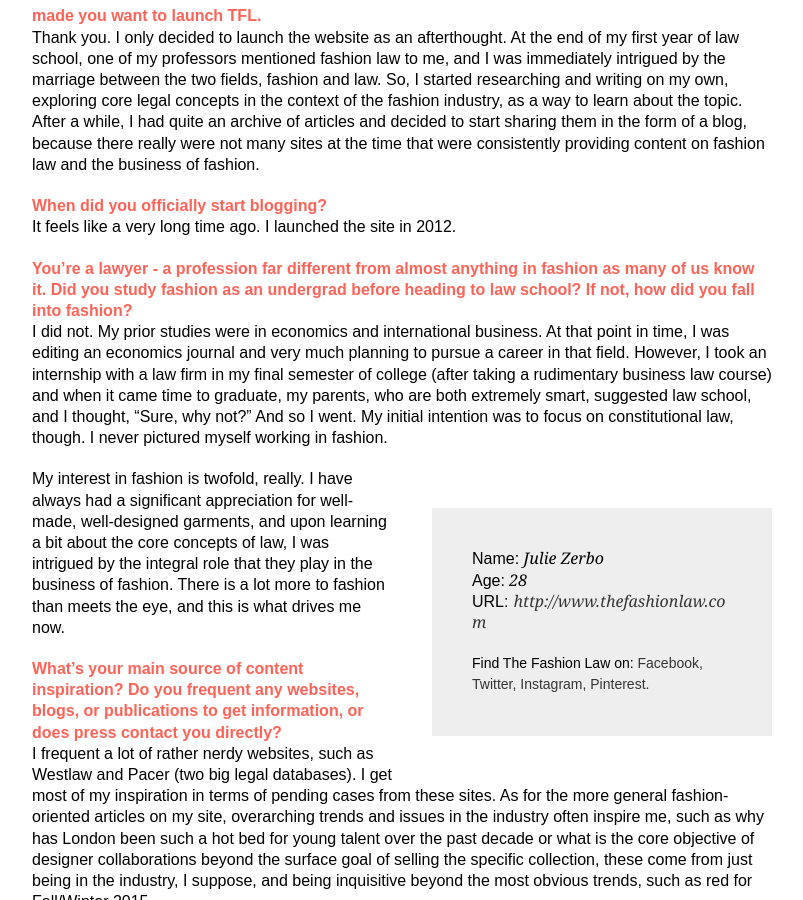
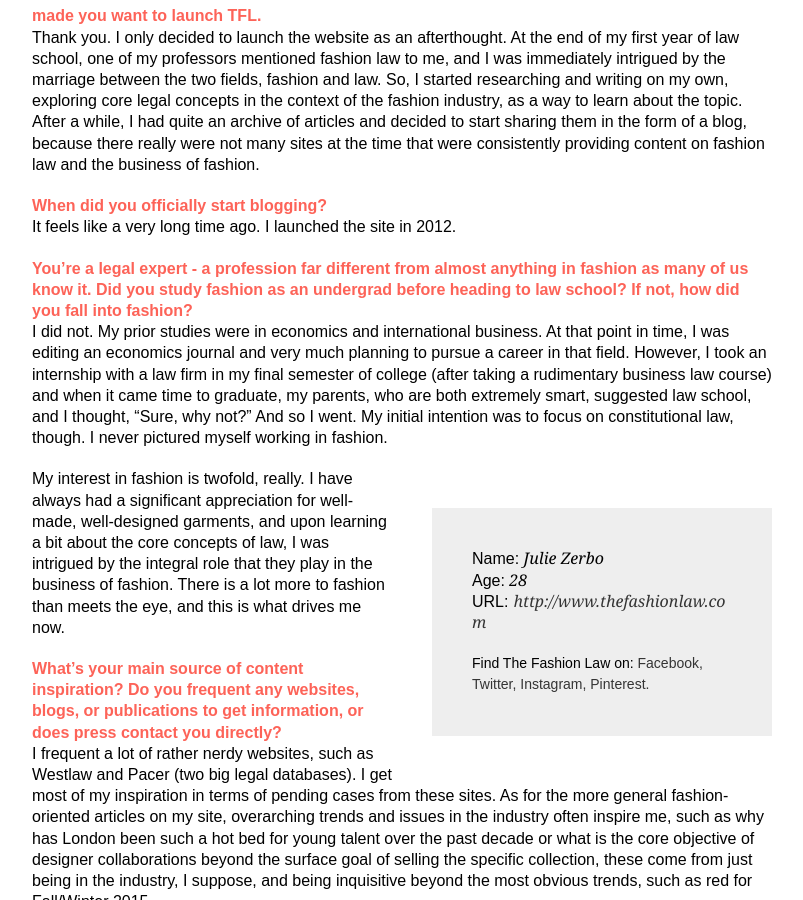
Before and after one commit to carolineorlando/blogspotter, a Jekyll site: the page built from _posts/2015-03-26-the-fashion-law.markdown, in a window 1280 px wide and 900 px high, scrolled down 586 px. Shown: the whole window, without its empty margins (238-1041 px from the left). Built offline with Jekyll 4.4.1, drawn with Linux system fonts in a browser that asks for light colours; some web fonts are replaced.

Commit message:
Copy change request

```diff
--- a/_posts/2015-03-26-the-fashion-law.markdown
+++ b/_posts/2015-03-26-the-fashion-law.markdown
@@ -29,7 +29,7 @@ _If you're curious about what's happening in the legal world of fashion, **The F
 
 **When did you officially start blogging?** It feels like a very long time ago. I launched the site in 2012.
 
-**You're a lawyer - a profession far different from almost anything in fashion as many of us know it. Did you study fashion as an undergrad before heading to law school? If not, how did you fall into fashion?** I did not. My prior studies were in economics and international business. At that point in time, I was editing an economics journal and very much planning to pursue a career in that field. However, I took an internship with a law firm in my final semester of college (after taking a rudimentary business law course) and when it came time to graduate, my parents, who are both extremely smart, suggested law school, and I thought, "Sure, why not?" And so I went. My initial intention was to focus on constitutional law, though. I never pictured myself working in fashion.
+**You're a legal expert - a profession far different from almost anything in fashion as many of us know it. Did you study fashion as an undergrad before heading to law school? If not, how did you fall into fashion?** I did not. My prior studies were in economics and international business. At that point in time, I was editing an economics journal and very much planning to pursue a career in that field. However, I took an internship with a law firm in my final semester of college (after taking a rudimentary business law course) and when it came time to graduate, my parents, who are both extremely smart, suggested law school, and I thought, "Sure, why not?" And so I went. My initial intention was to focus on constitutional law, though. I never pictured myself working in fashion.
 
 My interest in fashion is twofold, really. I have always had a significant appreciation for well-made, well-designed garments, and upon learning a bit about the core concepts of law, I was intrigued by the integral role that they play in the business of fashion. There is a lot more to fashion than meets the eye, and this is what drives me now.
 
```
